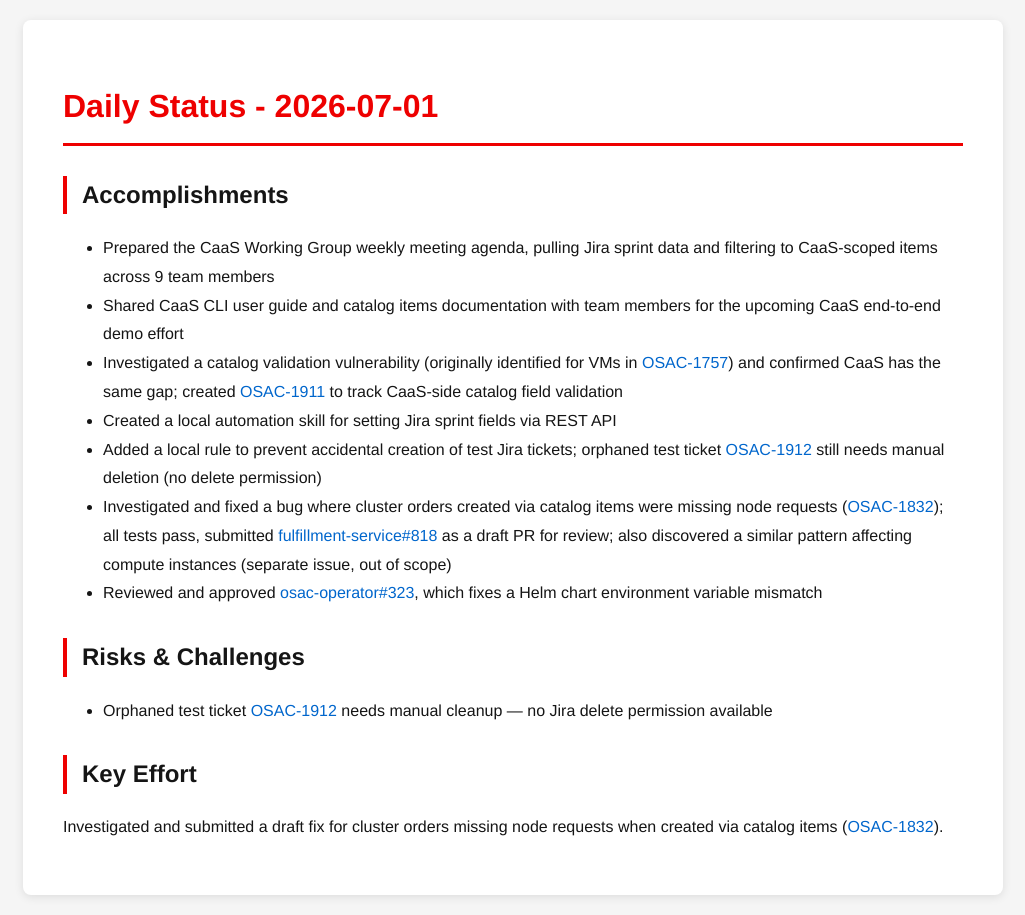
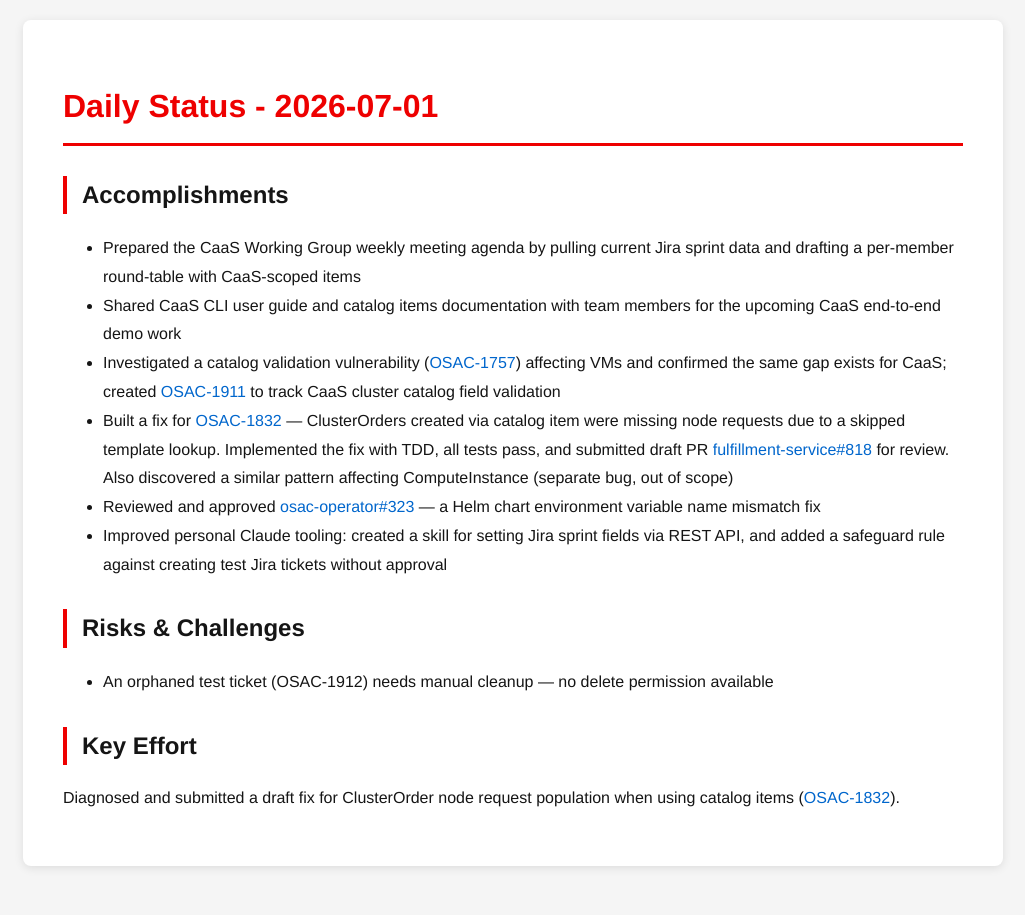
Before and after one commit to tzvatot/daily-status, a Jekyll site: the page built from 2026-07-01.md, in a window 1280 px wide. Shown: the whole page, without its empty margins (127-1152 px from the left). Built offline with Jekyll 4.4.1, drawn with Linux system fonts in a browser that asks for light colours.

Commit message:
Daily status update - 2026-07-01

```diff
--- a/2026-07-01.md
+++ b/2026-07-01.md
@@ -7,19 +7,15 @@ date: 2026-07-01
 # Daily Status - 2026-07-01
 
 ## Accomplishments
-
-- Prepared the CaaS Working Group weekly meeting agenda, pulling Jira sprint data and filtering to CaaS-scoped items across 9 team members
-- Shared CaaS CLI user guide and catalog items documentation with team members for the upcoming CaaS end-to-end demo effort
-- Investigated a catalog validation vulnerability (originally identified for VMs in [OSAC-1757](https://redhat.atlassian.net/browse/OSAC-1757)) and confirmed CaaS has the same gap; created [OSAC-1911](https://redhat.atlassian.net/browse/OSAC-1911) to track CaaS-side catalog field validation
-- Created a local automation skill for setting Jira sprint fields via REST API
-- Added a local rule to prevent accidental creation of test Jira tickets; orphaned test ticket [OSAC-1912](https://redhat.atlassian.net/browse/OSAC-1912) still needs manual deletion (no delete permission)
-- Investigated and fixed a bug where cluster orders created via catalog items were missing node requests ([OSAC-1832](https://redhat.atlassian.net/browse/OSAC-1832)); all tests pass, submitted [fulfillment-service#818](https://github.com/osac-project/fulfillment-service/pull/818) as a draft PR for review; also discovered a similar pattern affecting compute instances (separate issue, out of scope)
-- Reviewed and approved [osac-operator#323](https://github.com/osac-project/osac-operator/pull/323), which fixes a Helm chart environment variable mismatch
+- Prepared the CaaS Working Group weekly meeting agenda by pulling current Jira sprint data and drafting a per-member round-table with CaaS-scoped items
+- Shared CaaS CLI user guide and catalog items documentation with team members for the upcoming CaaS end-to-end demo work
+- Investigated a catalog validation vulnerability ([OSAC-1757](https://redhat.atlassian.net/browse/OSAC-1757)) affecting VMs and confirmed the same gap exists for CaaS; created [OSAC-1911](https://redhat.atlassian.net/browse/OSAC-1911) to track CaaS cluster catalog field validation
+- Built a fix for [OSAC-1832](https://redhat.atlassian.net/browse/OSAC-1832) — ClusterOrders created via catalog item were missing node requests due to a skipped template lookup. Implemented the fix with TDD, all tests pass, and submitted draft PR [fulfillment-service#818](https://github.com/osac-project/fulfillment-service/pull/818) for review. Also discovered a similar pattern affecting ComputeInstance (separate bug, out of scope)
+- Reviewed and approved [osac-operator#323](https://github.com/osac-project/osac-operator/pull/323) — a Helm chart environment variable name mismatch fix
+- Improved personal Claude tooling: created a skill for setting Jira sprint fields via REST API, and added a safeguard rule against creating test Jira tickets without approval
 
 ## Risks & Challenges
-
-- Orphaned test ticket [OSAC-1912](https://redhat.atlassian.net/browse/OSAC-1912) needs manual cleanup — no Jira delete permission available
+- An orphaned test ticket (OSAC-1912) needs manual cleanup — no delete permission available
 
 ## Key Effort
-
-Investigated and submitted a draft fix for cluster orders missing node requests when created via catalog items ([OSAC-1832](https://redhat.atlassian.net/browse/OSAC-1832)).
+Diagnosed and submitted a draft fix for ClusterOrder node request population when using catalog items ([OSAC-1832](https://redhat.atlassian.net/browse/OSAC-1832)).
```
